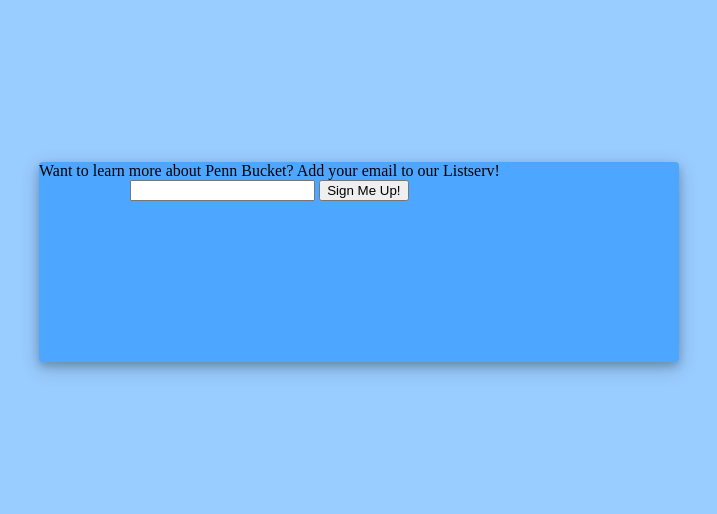
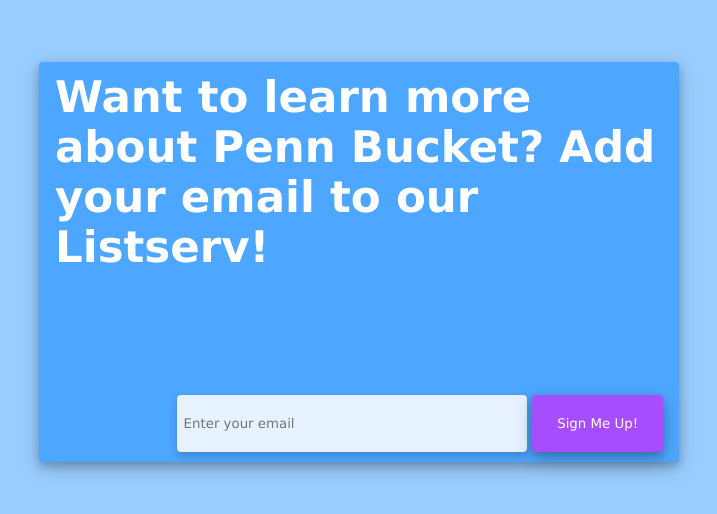
Before and after one commit to JaGure/Penn-Bucket-Basic, a website built with Parcel: page index.html in a window 1280 px wide. Shown: the part 138-652 px from the top of the page, without its empty margins (281-998 px from the left). Built offline with nearby package versions, Linux system fonts and the light colour scheme.

Commit message:
Made it look perty (not perfect tho)

```diff
--- a/index.css
+++ b/index.css
@@ -24,13 +24,96 @@
 #mainBox {
   flex: initial;
   width: 50%;
-  height: 25%;
+  height: 50%;
   display: flex;
+  flex-flow: row nowrap;
+  justify-content: center;
+  align-items: center;
   background-color: #4da6ff;
   border-radius: 4px;
   box-shadow: 0 4px 8px 0 rgba(0, 0, 0, 0.2), 0 6px 20px 0 rgba(0, 0, 0, 0.19);
 }
 
 #emailSubmitForm {
-  text-align: center;
+  flex: initial;
+  display: grid;
+  grid-template-columns: 20% 80%;
+  grid-template-rows: 85% auto;
+  width: 95%;
+  height: 95%;
 }
+
+#messageBox {
+  grid-area: 1 / 1 / 2 / 3;
+  display: flex;
+}
+
+#message {
+  flex: auto;
+  font-family: Verdana, Geneva, Tahoma, sans-serif;
+  font-size: 3.4vw;
+  font-weight: bold;
+  color: white;
+}
+
+#submitBox {
+  display: flex;
+  flex-flow: row nowrap;
+  justify-content: flex-end;
+  grid-area: 2 / 2 / 3 / 3;
+}
+
+#email {
+  flex: auto;
+  margin-right: 5px;
+  text-decoration: none;
+  padding-left: 7px;
+  border: none;
+  box-shadow: 0 4px 8px 0 rgba(0, 0, 0, 0.2);
+  background-color: #e6f2ff;
+  border-radius: 4px;
+  font-family: Verdana, Geneva, Tahoma, sans-serif;
+}
+
+#submitButton {
+  flex: initial;
+  border: none;
+  text-decoration: none;
+  font-family: Verdana, Geneva, Tahoma, sans-serif;
+  color: white;
+  background-color: #a64dff;
+  border-radius: 4px;
+  padding: 0 25px;
+  box-shadow: 0 4px 8px 0 rgba(0, 0, 0, 0.2), 0 6px 20px 0 rgba(0, 0, 0, 0.19);
+}
+
+@media only screen and (max-width: 768px) {
+  #mainBox {
+    height: 25%;
+  }
+}
+
+@media only screen and (max-width: 600px) {
+  #mainBox {
+    height: 13%;
+  }
+
+  #emailSubmitForm {
+    grid-template-columns: 12% auto;
+    grid-template-rows: 85% auto;
+  }
+
+  #email,
+  #submitButton {
+    font-size: 8px;
+  }
+
+  #submitButton {
+    padding: 0 5px;
+  }
+
+  #email {
+    width: 100%;
+    padding-left: 3px;
+  }
+}
--- a/index.html
+++ b/index.html
@@ -10,12 +10,22 @@
     <div id="container">
       <div id="mainBox">
         <form id="emailSubmitForm">
-          <label for="email"
-            >Want to learn more about Penn Bucket? Add your email to our
-            Listserv!</label
-          > </br>
-          <input type="text" id="email" name="email" required />
-          <input type="submit" value="Sign Me Up!" />
+          <div class="gridBlock" id="messageBox">
+            <label for="email" id="message"
+              >Want to learn more about Penn Bucket? Add your email to our
+              Listserv!</label
+            >
+          </div>
+          <div id="submitBox">
+            <input
+              type="text"
+              id="email"
+              name="email"
+              placeholder="Enter your email"
+              required
+            />
+            <input type="submit" id="submitButton" value="Sign Me Up!" />
+          </div>
         </form>
         <p></p>
       </div>
```
Also changed, not shown: 1 other file.
